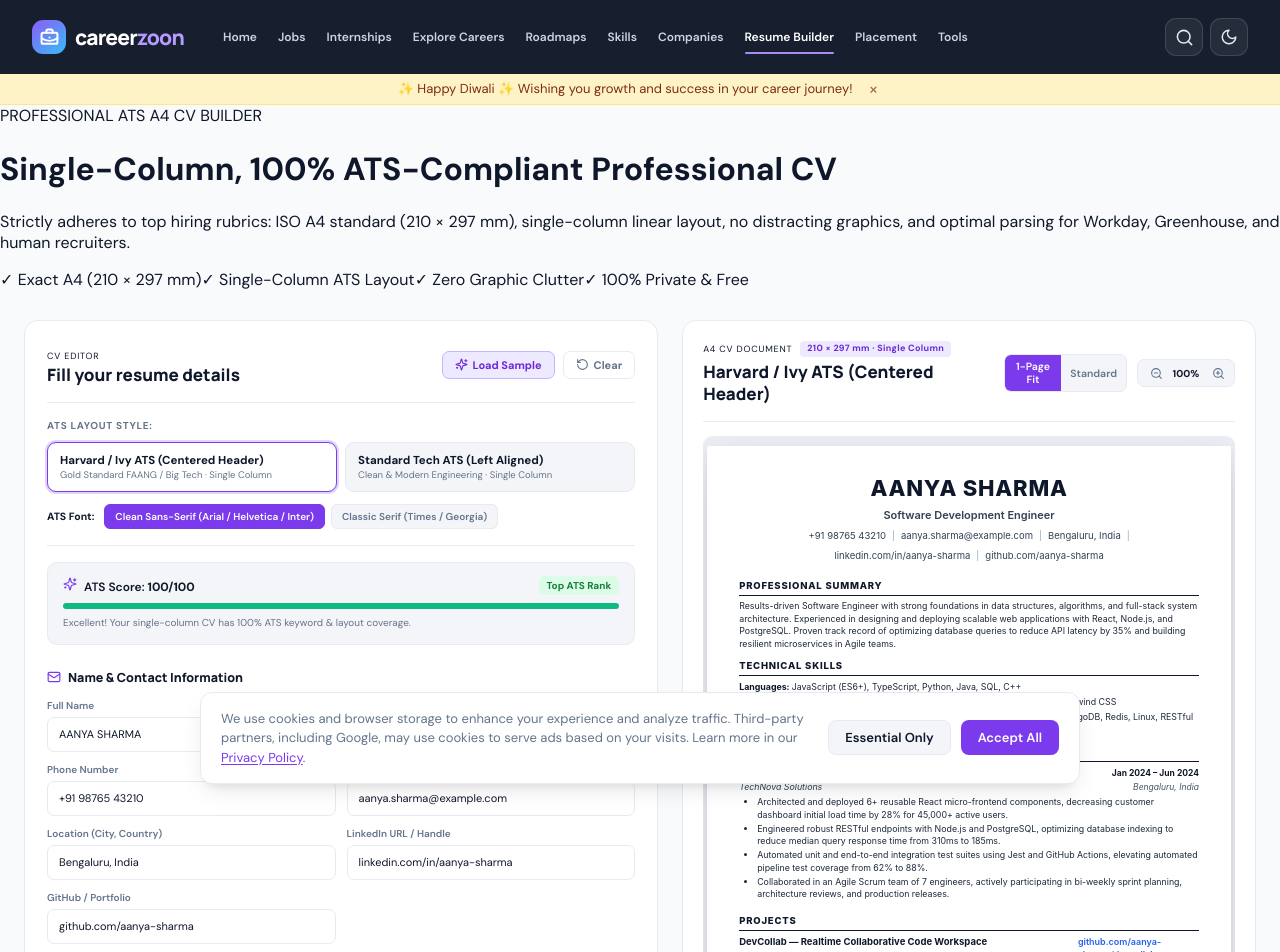
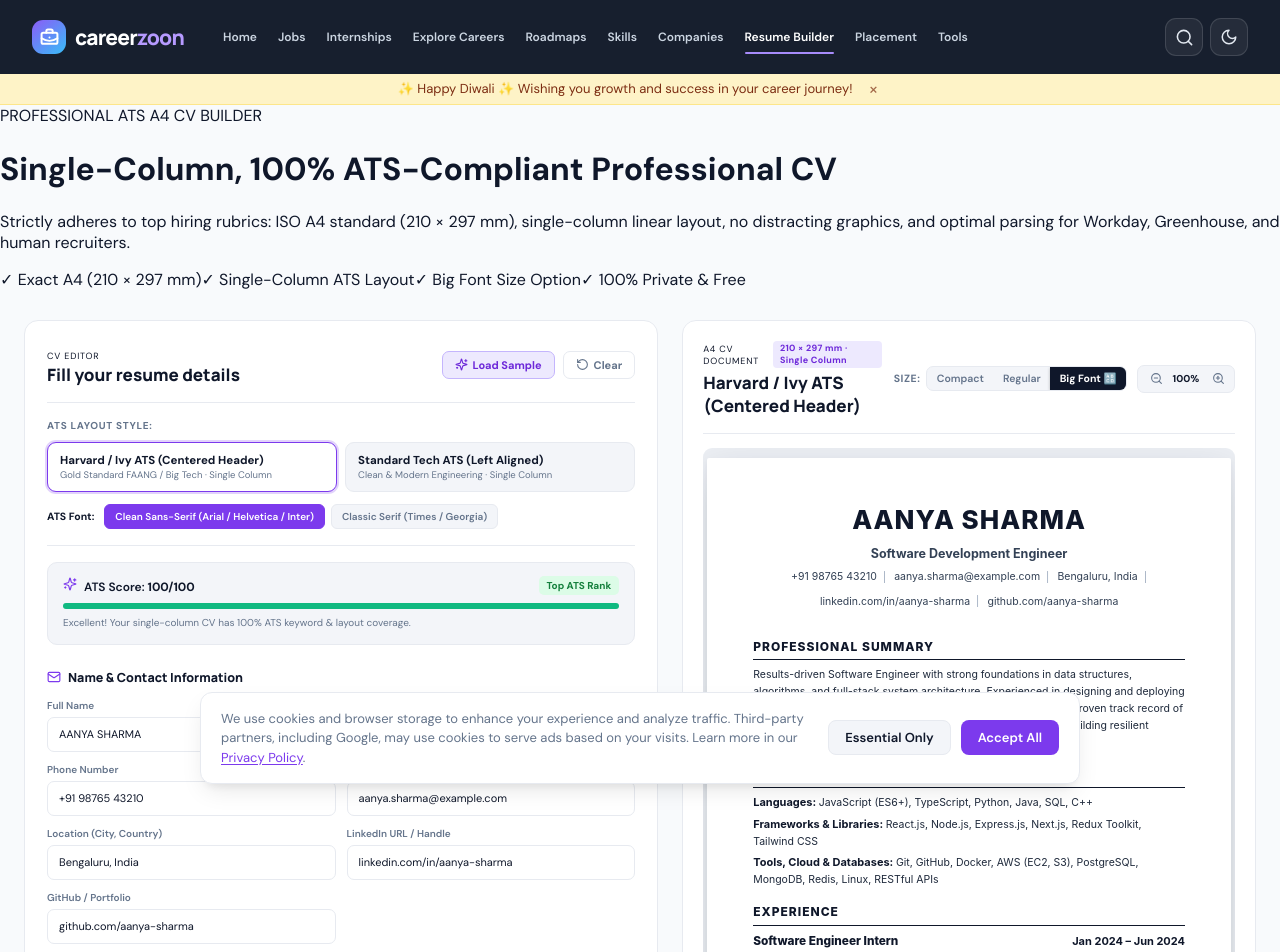
Before and after one commit to chandan966/-Careerzoon, a React (Vite) app: page /resume-builder in a window 1280 px wide. Shown: the top 952 px of the page. Built offline with nearby package versions, Linux system fonts and the light colour scheme.

Commit message:
feat(cv): add big font size option and responsive typography controls for A4 CV

```diff
--- a/src/pages/ResumeBuilder.css
+++ b/src/pages/ResumeBuilder.css
@@ -551,6 +551,21 @@
   gap: 10px;
 }
 
+.font-size-toolbar-group {
+  display: flex;
+  align-items: center;
+  gap: 6px;
+}
+
+.toolbar-label {
+  font-size: 10.5px;
+  font-weight: 750;
+  color: var(--muted);
+  text-transform: uppercase;
+  letter-spacing: 0.5px;
+}
+
+.size-toggle,
 .density-toggle {
   display: flex;
   border: 1px solid var(--border);
@@ -559,8 +574,9 @@
   background: var(--soft);
 }
 
+.size-btn,
 .density-btn {
-  padding: 5px 9px;
+  padding: 5px 9.5px;
   font-size: 10.5px;
   font-weight: 600;
   border: 0;
@@ -568,10 +584,33 @@
   color: var(--muted);
   cursor: pointer;
   transition: all 0.15s ease;
+  white-space: nowrap;
 }
 
+.size-btn:hover,
+.density-btn:hover {
+  color: var(--text);
+}
+
+.size-btn.active,
 .density-btn.active {
   background: #7c3aed;
+  color: #fff;
+  font-weight: 700;
+}
+
+.size-btn.big-btn {
+  font-weight: 700;
+}
+
+.size-btn.big-btn.active {
+  background: #0f172a;
+  color: #fff;
+  box-shadow: 0 1px 3px rgba(0, 0, 0, 0.25);
+}
+
+.dark .size-btn.big-btn.active {
+  background: #2563eb;
   color: #fff;
 }
 
@@ -661,7 +700,8 @@
   font-family: Georgia, 'Times New Roman', Times, serif;
 }
 
-.resume-paper-document.compact {
+.resume-paper-document.compact,
+.resume-paper-document.font-compact {
   padding: 26px 32px;
   min-height: 960px;
 }
@@ -679,7 +719,8 @@
   text-align: left;
 }
 
-.resume-paper-document.compact .paper-header {
+.resume-paper-document.compact .paper-header,
+.resume-paper-document.font-compact .paper-header {
   margin-bottom: 8px;
 }
 
@@ -732,7 +773,8 @@
   margin-top: 12px;
 }
 
-.resume-paper-document.compact .paper-section {
+.resume-paper-document.compact .paper-section,
+.resume-paper-document.font-compact .paper-section {
   margin-top: 8px;
 }
 
@@ -747,7 +789,8 @@
   border-bottom: 1.2px solid #0f172a;
 }
 
-.resume-paper-document.compact .paper-section-heading {
+.resume-paper-document.compact .paper-section-heading,
+.resume-paper-document.font-compact .paper-section-heading {
   font-size: 9.5px;
   margin-bottom: 4px;
 }
@@ -759,7 +802,8 @@
   color: #1e293b;
 }
 
-.resume-paper-document.compact .paper-paragraph {
+.resume-paper-document.compact .paper-paragraph,
+.resume-paper-document.font-compact .paper-paragraph {
   font-size: 8.8px;
   line-height: 1.45;
 }
@@ -769,7 +813,8 @@
   margin-bottom: 8px;
 }
 
-.resume-paper-document.compact .paper-entry {
+.resume-paper-document.compact .paper-entry,
+.resume-paper-document.font-compact .paper-entry {
   margin-bottom: 5px;
 }
 
@@ -812,14 +857,18 @@
   text-align: right;
 }
 
-.resume-paper-document.compact .paper-entry-row.primary .entry-bold {
+.resume-paper-document.compact .paper-entry-row.primary .entry-bold,
+.resume-paper-document.font-compact .paper-entry-row.primary .entry-bold {
   font-size: 9.5px;
 }
-.resume-paper-document.compact .paper-entry-row.secondary .entry-italic {
+.resume-paper-document.compact .paper-entry-row.secondary .entry-italic,
+.resume-paper-document.font-compact .paper-entry-row.secondary .entry-italic {
   font-size: 8.8px;
 }
 .resume-paper-document.compact .paper-entry-row.primary .entry-right-date,
-.resume-paper-document.compact .paper-entry-row.secondary .entry-right-sub {
+.resume-paper-document.compact .paper-entry-row.secondary .entry-right-sub,
+.resume-paper-document.font-compact .paper-entry-row.primary .entry-right-date,
+.resume-paper-document.font-compact .paper-entry-row.secondary .entry-right-sub {
   font-size: 8.5px;
 }
 
@@ -856,7 +905,8 @@
   margin-bottom: 2px;
 }
 
-.resume-paper-document.compact .paper-bullet-list li {
+.resume-paper-document.compact .paper-bullet-list li,
+.resume-paper-document.font-compact .paper-bullet-list li {
   font-size: 8.8px;
   line-height: 1.42;
   margin-bottom: 1.5px;
@@ -871,9 +921,110 @@
   color: #1e293b;
 }
 
-.resume-paper-document.compact .paper-skills-matrix {
+.resume-paper-document.compact .paper-skills-matrix,
+.resume-paper-document.font-compact .paper-skills-matrix {
   font-size: 8.8px;
   gap: 2px;
+}
+
+/* ========================================================
+   BIG FONT SIZE (HIGH LEGIBILITY ATS A4 LAYOUT)
+   ======================================================== */
+.resume-paper-document.font-big {
+  padding: 42px 46px;
+  line-height: 1.55;
+}
+
+.resume-paper-document.font-big .paper-header {
+  margin-bottom: 14px;
+}
+
+.resume-paper-document.font-big .paper-name {
+  font-size: 26px;
+  letter-spacing: 1px;
+}
+
+.resume-paper-document.font-big .paper-headline {
+  font-size: 12.5px;
+  font-weight: 700;
+  margin: 4px 0 6px;
+}
+
+.resume-paper-document.font-big .paper-contact-row {
+  font-size: 10.5px;
+  gap: 8px;
+}
+
+.resume-paper-document.font-big .contact-separator {
+  font-size: 10px;
+}
+
+.resume-paper-document.font-big .paper-section {
+  margin-top: 14px;
+}
+
+.resume-paper-document.font-big .paper-section-heading {
+  font-size: 12px;
+  letter-spacing: 1px;
+  margin-bottom: 6px;
+  padding-bottom: 3px;
+  border-bottom: 1.5px solid #0f172a;
+}
+
+.resume-paper-document.font-big .paper-paragraph {
+  font-size: 10.5px;
+  line-height: 1.62;
+}
+
+.resume-paper-document.font-big .paper-entry {
+  margin-bottom: 10px;
+}
+
+.resume-paper-document.font-big .paper-entry-row.primary .entry-bold {
+  font-size: 11.8px;
+  font-weight: 800;
+}
+
+.resume-paper-document.font-big .paper-entry-row.primary .entry-right-date {
+  font-size: 11px;
+  font-weight: 750;
+}
+
+.resume-paper-document.font-big .paper-entry-row.secondary .entry-italic {
+  font-size: 10.5px;
+}
+
+.resume-paper-document.font-big .paper-entry-row.secondary .entry-right-sub {
+  font-size: 10px;
+}
+
+.resume-paper-document.font-big .entry-tech-stack {
+  font-size: 10px;
+}
+
+.resume-paper-document.font-big .entry-right-link {
+  font-size: 10px;
+}
+
+.resume-paper-document.font-big .paper-bullet-list {
+  margin: 4px 0 0;
+  padding-left: 20px;
+}
+
+.resume-paper-document.font-big .paper-bullet-list li {
+  font-size: 10.5px;
+  line-height: 1.62;
+  margin-bottom: 3px;
+}
+
+.resume-paper-document.font-big .paper-skills-matrix {
+  font-size: 10.5px;
+  line-height: 1.6;
+  gap: 4px;
+}
+
+.resume-paper-document.font-big .skill-cat-label {
+  font-size: 11px;
 }
 
 .skill-cat-label {
--- a/src/pages/ResumeBuilder.jsx
+++ b/src/pages/ResumeBuilder.jsx
@@ -5,7 +5,6 @@ import {
   CheckCircle2,
   Code2,
   Download,
-  ExternalLink,
   FileText,
   GraduationCap,
   Mail,
@@ -176,7 +175,7 @@ export default function ResumeBuilder() {
   const [resume, setResume] = useState(getInitialResume);
   const [template, setTemplate] = useState('ivy-center');
   const [fontFamily, setFontFamily] = useState('sans');
-  const [density, setDensity] = useState('compact');
+  const [fontSize, setFontSize] = useState('big'); // Default to 'big' as requested
   const [zoom, setZoom] = useState(100);
   const [notice, setNotice] = useState('');
 
@@ -310,11 +309,12 @@ export default function ResumeBuilder() {
       format: [210, 297], // Exact A4 Dimensions: 210 x 297 mm (8.27 x 11.69 in)
     });
 
-    const isCompact = density === 'compact';
-    const margin = isCompact ? 13 : 15;
+    const isBig = fontSize === 'big';
+    const isCompact = fontSize === 'compact';
+    const margin = isBig ? 15 : isCompact ? 12 : 14;
     const pageWidth = 210;
     const maxWidth = pageWidth - margin * 2;
-    let y = isCompact ? 14 : 16;
+    let y = isBig ? 16 : isCompact ? 13 : 15;
 
     const fontChoice = fontFamily === 'serif' ? 'times' : 'helvetica';
     const isCenter = template === 'ivy-center';
@@ -328,19 +328,19 @@ export default function ResumeBuilder() {
 
     // Header: Name
     pdf.setFont(fontChoice, 'bold');
-    pdf.setFontSize(isCompact ? 19 : 21);
+    pdf.setFontSize(isBig ? 24 : isCompact ? 19 : 21);
     pdf.setTextColor(15, 23, 42); // Pure black/slate
 
     if (isCenter) {
       pdf.text(resume.name.toUpperCase(), pageWidth / 2, y, { align: 'center' });
-      y += isCompact ? 4.5 : 5.5;
+      y += isBig ? 6 : isCompact ? 4.5 : 5.2;
 
       if (resume.role) {
         pdf.setFont(fontChoice, 'normal');
-        pdf.setFontSize(isCompact ? 9.5 : 10.5);
+        pdf.setFontSize(isBig ? 11.5 : isCompact ? 9.5 : 10.5);
         pdf.setTextColor(51, 65, 85);
         pdf.text(resume.role, pageWidth / 2, y, { align: 'center' });
-        y += isCompact ? 4 : 4.5;
+        y += isBig ? 5 : isCompact ? 4 : 4.5;
       }
 
       const contacts = [
@@ -352,21 +352,21 @@ export default function ResumeBuilder() {
       ].filter(Boolean);
       if (contacts.length) {
         pdf.setFont(fontChoice, 'normal');
-        pdf.setFontSize(isCompact ? 8 : 8.5);
+        pdf.setFontSize(isBig ? 9.5 : isCompact ? 8 : 8.8);
         pdf.setTextColor(51, 65, 85);
         pdf.text(contacts.join('   |   '), pageWidth / 2, y, { align: 'center' });
-        y += isCompact ? 5 : 6;
+        y += isBig ? 6.5 : isCompact ? 5 : 5.8;
       }
     } else {
       pdf.text(resume.name.toUpperCase(), margin, y);
-      y += isCompact ? 4.5 : 5.5;
+      y += isBig ? 6 : isCompact ? 4.5 : 5.2;
 
       if (resume.role) {
         pdf.setFont(fontChoice, 'bold');
-        pdf.setFontSize(isCompact ? 9.5 : 10.5);
+        pdf.setFontSize(isBig ? 11.5 : isCompact ? 9.5 : 10.5);
         pdf.setTextColor(51, 65, 85);
         pdf.text(resume.role, margin, y);
-        y += isCompact ? 4 : 4.5;
+        y += isBig ? 5 : isCompact ? 4 : 4.5;
       }
 
       const contacts = [
@@ -378,35 +378,35 @@ export default function ResumeBuilder() {
       ].filter(Boolean);
       if (contacts.length) {
         pdf.setFont(fontChoice, 'normal');
-        pdf.setFontSize(isCompact ? 8 : 8.5);
+        pdf.setFontSize(isBig ? 9.5 : isCompact ? 8 : 8.8);
         pdf.setTextColor(51, 65, 85);
         pdf.text(contacts.join('   |   '), margin, y);
-        y += isCompact ? 5 : 6;
+        y += isBig ? 6.5 : isCompact ? 5 : 5.8;
       }
     }
 
     const addSectionHeader = (title) => {
       checkPage(12);
       pdf.setFont(fontChoice, 'bold');
-      pdf.setFontSize(isCompact ? 9.5 : 10);
+      pdf.setFontSize(isBig ? 11 : isCompact ? 9.5 : 10.2);
       pdf.setTextColor(15, 23, 42);
       pdf.text(title.toUpperCase(), margin, y);
       y += 1.8;
       pdf.setDrawColor(15, 23, 42);
       pdf.setLineWidth(0.4);
       pdf.line(margin, y, margin + maxWidth, y);
-      y += isCompact ? 3.5 : 4;
+      y += isBig ? 4.5 : isCompact ? 3.5 : 4;
     };
 
     // 1. PROFESSIONAL SUMMARY
     if (resume.objective?.trim()) {
       addSectionHeader('Professional Summary');
       pdf.setFont(fontChoice, 'normal');
-      pdf.setFontSize(isCompact ? 8.5 : 9);
+      pdf.setFontSize(isBig ? 10 : isCompact ? 8.5 : 9.2);
       pdf.setTextColor(30, 41, 59);
       const lines = pdf.splitTextToSize(resume.objective.trim(), maxWidth);
       pdf.text(lines, margin, y);
-      y += lines.length * (isCompact ? 3.6 : 4) + (isCompact ? 2 : 3);
+      y += lines.length * (isBig ? 4.3 : isCompact ? 3.6 : 3.9) + (isBig ? 3 : isCompact ? 2 : 2.5);
     }
 
     // 2. TECHNICAL SKILLS
@@ -416,12 +416,12 @@ export default function ResumeBuilder() {
       resume.skillsCategories?.tools;
     if (hasCatSkills || resume.skills) {
       addSectionHeader('Technical Skills');
-      pdf.setFontSize(isCompact ? 8.5 : 9);
+      pdf.setFontSize(isBig ? 10 : isCompact ? 8.5 : 9.2);
 
       if (hasCatSkills) {
         const renderCat = (label, val) => {
           if (!val?.trim()) return;
-          checkPage(6);
+          checkPage(7);
           pdf.setFont(fontChoice, 'bold');
           pdf.setTextColor(15, 23, 42);
           pdf.text(`${label}: `, margin, y);
@@ -430,19 +430,19 @@ export default function ResumeBuilder() {
           pdf.setTextColor(30, 41, 59);
           const lines = pdf.splitTextToSize(val.trim(), maxWidth - labelWidth);
           pdf.text(lines, margin + labelWidth, y);
-          y += lines.length * (isCompact ? 3.6 : 4) + (isCompact ? 1 : 1.5);
+          y += lines.length * (isBig ? 4.3 : isCompact ? 3.6 : 3.9) + (isBig ? 1.5 : 1);
         };
         renderCat('Languages', resume.skillsCategories.languages);
         renderCat('Frameworks & Libraries', resume.skillsCategories.frameworks);
         renderCat('Tools, Cloud & Databases', resume.skillsCategories.tools);
-        y += isCompact ? 1.5 : 2.5;
+        y += isBig ? 2.5 : isCompact ? 1.5 : 2;
       } else {
         checkPage(8);
         pdf.setFont(fontChoice, 'normal');
         pdf.setTextColor(30, 41, 59);
         const lines = pdf.splitTextToSize(resume.skills, maxWidth);
         pdf.text(lines, margin, y);
-        y += lines.length * (isCompact ? 3.6 : 4) + (isCompact ? 2 : 3);
+        y += lines.length * (isBig ? 4.3 : isCompact ? 3.6 : 3.9) + (isBig ? 3 : isCompact ? 2 : 2.5);
       }
     }
 
@@ -451,51 +451,51 @@ export default function ResumeBuilder() {
     if (validExp && validExp.length) {
       addSectionHeader('Experience');
       validExp.forEach((exp) => {
-        checkPage(16);
+        checkPage(18);
         // Line 1: Job Role (Bold) on left, Dates on right
         pdf.setFont(fontChoice, 'bold');
-        pdf.setFontSize(isCompact ? 9 : 9.5);
+        pdf.setFontSize(isBig ? 10.8 : isCompact ? 9 : 9.8);
         pdf.setTextColor(15, 23, 42);
         pdf.text(exp.role || 'Job Role', margin, y);
 
         if (exp.dates) {
           pdf.setFont(fontChoice, 'bold');
-          pdf.setFontSize(isCompact ? 8.5 : 9);
+          pdf.setFontSize(isBig ? 10 : isCompact ? 8.5 : 9.2);
           pdf.setTextColor(15, 23, 42);
           pdf.text(exp.dates, margin + maxWidth, y, { align: 'right' });
         }
-        y += isCompact ? 3.8 : 4.2;
+        y += isBig ? 4.5 : isCompact ? 3.8 : 4.2;
 
         // Line 2: Company (Italic) on left, Location on right
         pdf.setFont(fontChoice, 'italic');
-        pdf.setFontSize(isCompact ? 8.5 : 9);
+        pdf.setFontSize(isBig ? 10 : isCompact ? 8.5 : 9.2);
         pdf.setTextColor(71, 85, 105);
         pdf.text(exp.company || 'Company', margin, y);
 
         if (exp.location) {
           pdf.setFont(fontChoice, 'italic');
-          pdf.setFontSize(isCompact ? 8 : 8.5);
+          pdf.setFontSize(isBig ? 9.5 : isCompact ? 8 : 8.8);
           pdf.text(exp.location, margin + maxWidth, y, { align: 'right' });
         }
-        y += isCompact ? 4 : 4.5;
+        y += isBig ? 4.8 : isCompact ? 4 : 4.5;
 
         // Bullets
         if (exp.bullets) {
           pdf.setFont(fontChoice, 'normal');
-          pdf.setFontSize(isCompact ? 8 : 8.5);
+          pdf.setFontSize(isBig ? 9.5 : isCompact ? 8 : 8.8);
           pdf.setTextColor(30, 41, 59);
           const rawLines = exp.bullets.split('\n');
           rawLines.forEach((line) => {
             if (!line.trim()) return;
-            checkPage(6);
+            checkPage(7);
             const cleanText = line.replace(/^[•\-\*]\s*/, '').trim();
             const wrapped = pdf.splitTextToSize(cleanText, maxWidth - 5.5);
             pdf.text('•', margin + 1.2, y);
             pdf.text(wrapped, margin + 4.8, y);
-            y += wrapped.length * (isCompact ? 3.4 : 3.8) + (isCompact ? 0.8 : 1.2);
+            y += wrapped.length * (isBig ? 4 : isCompact ? 3.4 : 3.8) + (isBig ? 1.2 : 0.8);
           });
         }
-        y += isCompact ? 2 : 3;
+        y += isBig ? 3 : isCompact ? 2 : 2.5;
       });
     }
 
@@ -504,10 +504,10 @@ export default function ResumeBuilder() {
     if (validProj && validProj.length) {
       addSectionHeader('Projects');
       validProj.forEach((proj) => {
-        checkPage(15);
+        checkPage(17);
         // Line 1: Title (Bold) + Tech stack (Italic) on left, Link on right
         pdf.setFont(fontChoice, 'bold');
-        pdf.setFontSize(isCompact ? 9 : 9.5);
+        pdf.setFontSize(isBig ? 10.8 : isCompact ? 9 : 9.8);
         pdf.setTextColor(15, 23, 42);
         const titleText = proj.title || 'Project';
         pdf.text(titleText, margin, y);
@@ -515,36 +515,36 @@ export default function ResumeBuilder() {
 
         if (proj.technologies) {
           pdf.setFont(fontChoice, 'italic');
-          pdf.setFontSize(isCompact ? 8 : 8.5);
+          pdf.setFontSize(isBig ? 9.5 : isCompact ? 8 : 8.8);
           pdf.setTextColor(100, 116, 139);
           pdf.text(`  |  ${proj.technologies}`, margin + titleWidth, y);
         }
 
         if (proj.link) {
           pdf.setFont(fontChoice, 'normal');
-          pdf.setFontSize(isCompact ? 8 : 8.5);
+          pdf.setFontSize(isBig ? 9.5 : isCompact ? 8 : 8.8);
           pdf.setTextColor(30, 41, 59);
           pdf.text(proj.link, margin + maxWidth, y, { align: 'right' });
         }
-        y += isCompact ? 4 : 4.5;
+        y += isBig ? 4.5 : isCompact ? 4 : 4.5;
 
         // Bullets or description
         if (proj.description) {
           pdf.setFont(fontChoice, 'normal');
-          pdf.setFontSize(isCompact ? 8 : 8.5);
+          pdf.setFontSize(isBig ? 9.5 : isCompact ? 8 : 8.8);
           pdf.setTextColor(30, 41, 59);
           const rawLines = proj.description.split('\n');
           rawLines.forEach((line) => {
             if (!line.trim()) return;
-            checkPage(6);
+            checkPage(7);
             const cleanText = line.replace(/^[•\-\*]\s*/, '').trim();
             const wrapped = pdf.splitTextToSize(cleanText, maxWidth - 5.5);
             pdf.text('•', margin + 1.2, y);
             pdf.text(wrapped, margin + 4.8, y);
-            y += wrapped.length * (isCompact ? 3.4 : 3.8) + (isCompact ? 0.8 : 1.2);
+            y += wrapped.length * (isBig ? 4 : isCompact ? 3.4 : 3.8) + (isBig ? 1.2 : 0.8);
           });
         }
-        y += isCompact ? 2 : 3;
+        y += isBig ? 3 : isCompact ? 2 : 2.5;
       });
     }
 
@@ -553,35 +553,35 @@ export default function ResumeBuilder() {
     if (validEdu.length) {
       addSectionHeader('Education');
       validEdu.forEach((edu) => {
-        checkPage(14);
+        checkPage(16);
         // Line 1: Degree & Major (Bold) on left, Dates on right
         pdf.setFont(fontChoice, 'bold');
-        pdf.setFontSize(isCompact ? 9 : 9.5);
+        pdf.setFontSize(isBig ? 10.8 : isCompact ? 9 : 9.8);
         pdf.setTextColor(15, 23, 42);
         pdf.text(edu.degree || 'Degree / Major', margin, y);
 
         const rightDate = edu.years || '';
         if (rightDate) {
           pdf.setFont(fontChoice, 'bold');
-          pdf.setFontSize(isCompact ? 8.5 : 9);
+          pdf.setFontSize(isBig ? 10 : isCompact ? 8.5 : 9.2);
           pdf.setTextColor(15, 23, 42);
           pdf.text(rightDate, margin + maxWidth, y, { align: 'right' });
         }
-        y += isCompact ? 3.8 : 4.2;
+        y += isBig ? 4.5 : isCompact ? 3.8 : 4.2;
 
         // Line 2: Institution (Italic) on left, Location & GPA on right
         pdf.setFont(fontChoice, 'italic');
-        pdf.setFontSize(isCompact ? 8.5 : 9);
+        pdf.setFontSize(isBig ? 10 : isCompact ? 8.5 : 9.2);
         pdf.setTextColor(71, 85, 105);
         pdf.text(edu.school || 'University', margin, y);
 
         const rightSub = [edu.location, edu.gpa].filter(Boolean).join('   |   ');
         if (rightSub) {
           pdf.setFont(fontChoice, 'italic');
-          pdf.setFontSize(isCompact ? 8 : 8.5);
+          pdf.setFontSize(isBig ? 9.5 : isCompact ? 8 : 8.8);
           pdf.text(rightSub, margin + maxWidth, y, { align: 'right' });
         }
-        y += isCompact ? 4.5 : 5.5;
+        y += isBig ? 5 : isCompact ? 4.5 : 5.5;
       });
     }
 
@@ -589,46 +589,46 @@ export default function ResumeBuilder() {
     if (resume.certifications?.trim()) {
       addSectionHeader('Certifications');
       pdf.setFont(fontChoice, 'normal');
-      pdf.setFontSize(isCompact ? 8 : 8.5);
+      pdf.setFontSize(isBig ? 9.5 : isCompact ? 8 : 8.8);
       pdf.setTextColor(30, 41, 59);
       const lines = resume.certifications.split('\n');
       lines.forEach((l) => {
         if (!l.trim()) return;
-        checkPage(5);
+        checkPage(6);
         const clean = l.replace(/^[•\-\*]\s*/, '').trim();
         const wrapped = pdf.splitTextToSize(clean, maxWidth - 5.5);
         pdf.text('•', margin + 1.2, y);
         pdf.text(wrapped, margin + 4.8, y);
-        y += wrapped.length * (isCompact ? 3.4 : 3.8) + (isCompact ? 0.8 : 1.2);
+        y += wrapped.length * (isBig ? 4 : isCompact ? 3.4 : 3.8) + (isBig ? 1.2 : 0.8);
       });
-      y += isCompact ? 1 : 2;
+      y += isBig ? 2 : isCompact ? 1 : 2;
     }
 
     // 7. ACHIEVEMENTS
     if (resume.achievements?.trim()) {
       addSectionHeader('Achievements');
       pdf.setFont(fontChoice, 'normal');
-      pdf.setFontSize(isCompact ? 8 : 8.5);
+      pdf.setFontSize(isBig ? 9.5 : isCompact ? 8 : 8.8);
       pdf.setTextColor(30, 41, 59);
       const lines = resume.achievements.split('\n');
       lines.forEach((l) => {
         if (!l.trim()) return;
-        checkPage(5);
+        checkPage(6);
         const clean = l.replace(/^[•\-\*]\s*/, '').trim();
         const wrapped = pdf.splitTextToSize(clean, maxWidth - 5.5);
         pdf.text('•', margin + 1.2, y);
         pdf.text(wrapped, margin + 4.8, y);
-        y += wrapped.length * (isCompact ? 3.4 : 3.8) + (isCompact ? 0.8 : 1.2);
+        y += wrapped.length * (isBig ? 4 : isCompact ? 3.4 : 3.8) + (isBig ? 1.2 : 0.8);
       });
-      y += isCompact ? 1 : 2;
+      y += isBig ? 2 : isCompact ? 1 : 2;
     }
 
     // 8. LANGUAGES
     if (resume.languages?.trim()) {
       addSectionHeader('Languages');
-      checkPage(5);
+      checkPage(6);
       pdf.setFont(fontChoice, 'normal');
-      pdf.setFontSize(isCompact ? 8.5 : 9);
+      pdf.setFontSize(isBig ? 10 : isCompact ? 8.5 : 9.2);
       pdf.setTextColor(30, 41, 59);
       pdf.text(resume.languages.trim(), margin, y);
     }
@@ -654,7 +654,7 @@ export default function ResumeBuilder() {
           <div className="page-hero-meta">
             <span>✓ Exact A4 (210 × 297 mm)</span>
             <span>✓ Single-Column ATS Layout</span>
-            <span>✓ Zero Graphic Clutter</span>
+            <span>✓ Big Font Size Option</span>
             <span>✓ 100% Private &amp; Free</span>
           </div>
         </div>
@@ -978,24 +978,38 @@ export default function ResumeBuilder() {
               <h2>{templateOptions.find((t) => t.id === template)?.name}</h2>
             </div>
             <div className="preview-toolbar-controls">
-              <div className="density-toggle" role="group" aria-label="Page density">
+              {/* Font Size Selector: Compact, Regular, Big Font */}
+              <div className="font-size-toolbar-group" role="group" aria-label="Font size selection">
+                <span className="toolbar-label">Size:</span>
+                <div className="size-toggle">
                   <button
                     type="button"
-                  className={`density-btn ${density === 'compact' ? 'active' : ''}`}
-                  onClick={() => setDensity('compact')}
-                  title="Optimize spacing to fit on 1 single page"
+                    className={`size-btn ${fontSize === 'compact' ? 'active' : ''}`}
+                    onClick={() => setFontSize('compact')}
+                    title="Compact Font (fits maximum content on 1 page)"
                   >
-                  1-Page Fit
+                    Compact
                   </button>
                   <button
                     type="button"
-                  className={`density-btn ${density === 'standard' ? 'active' : ''}`}
-                  onClick={() => setDensity('standard')}
-                  title="Standard comfortable spacing"
+                    className={`size-btn ${fontSize === 'regular' ? 'active' : ''}`}
+                    onClick={() => setFontSize('regular')}
+                    title="Regular Standard Font"
                   >
-                  Standard
+                    Regular
+                  </button>
+                  <button
+                    type="button"
+                    className={`size-btn big-btn ${fontSize === 'big' ? 'active' : ''}`}
+                    onClick={() => setFontSize('big')}
+                    title="Big Font Size (large, bold and highly readable)"
+                  >
+                    Big Font 🔠
                   </button>
                 </div>
+              </div>
+
+              {/* Viewport Zoom */}
               <div className="zoom-controls">
                 <button
                   type="button"
@@ -1025,7 +1039,7 @@ export default function ResumeBuilder() {
             >
               {/* Paper Canvas */}
               <article
-                className={`resume-paper-document ${template} ${fontFamily} ${density}`}
+                className={`resume-paper-document ${template} ${fontFamily} font-${fontSize}`}
               >
                 {/* Header */}
                 <header className="paper-header">
```
Lines whose indentation alone changed are shown as unchanged.
